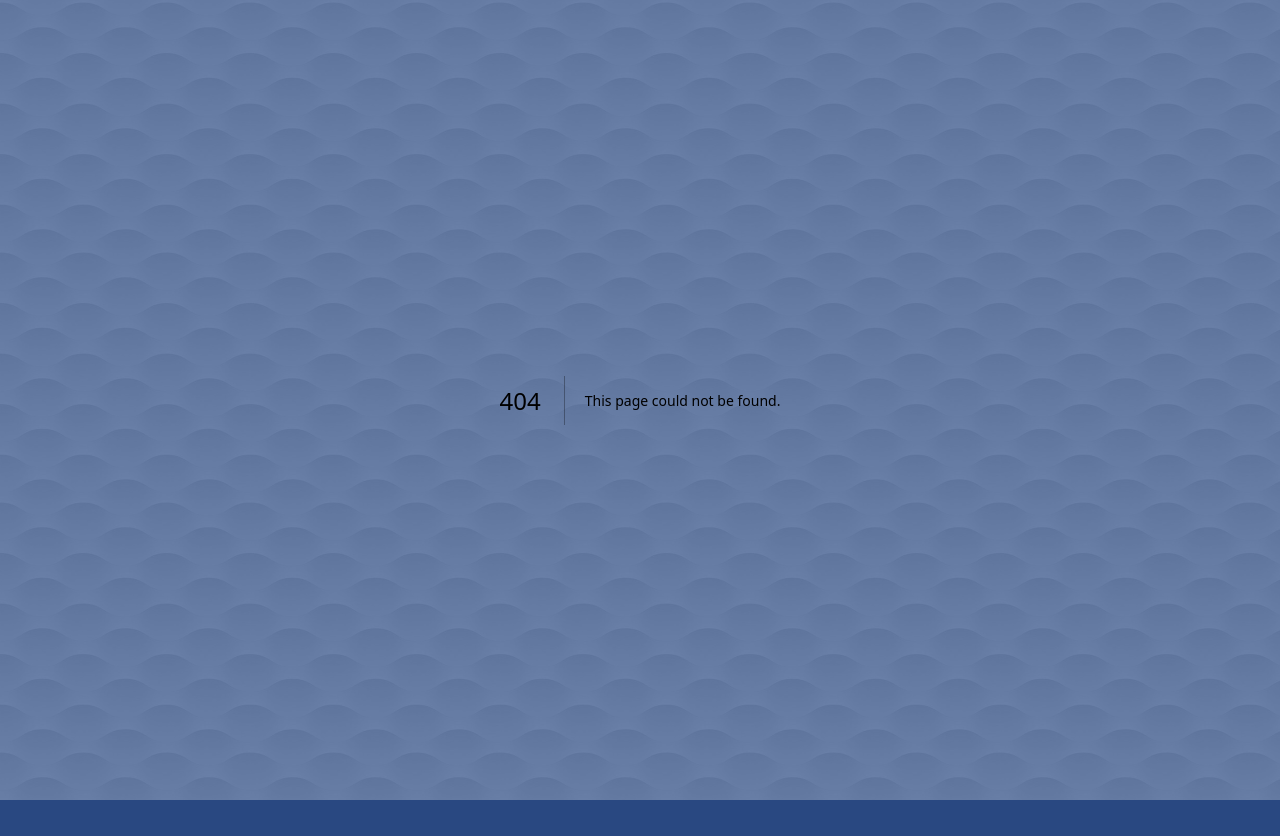
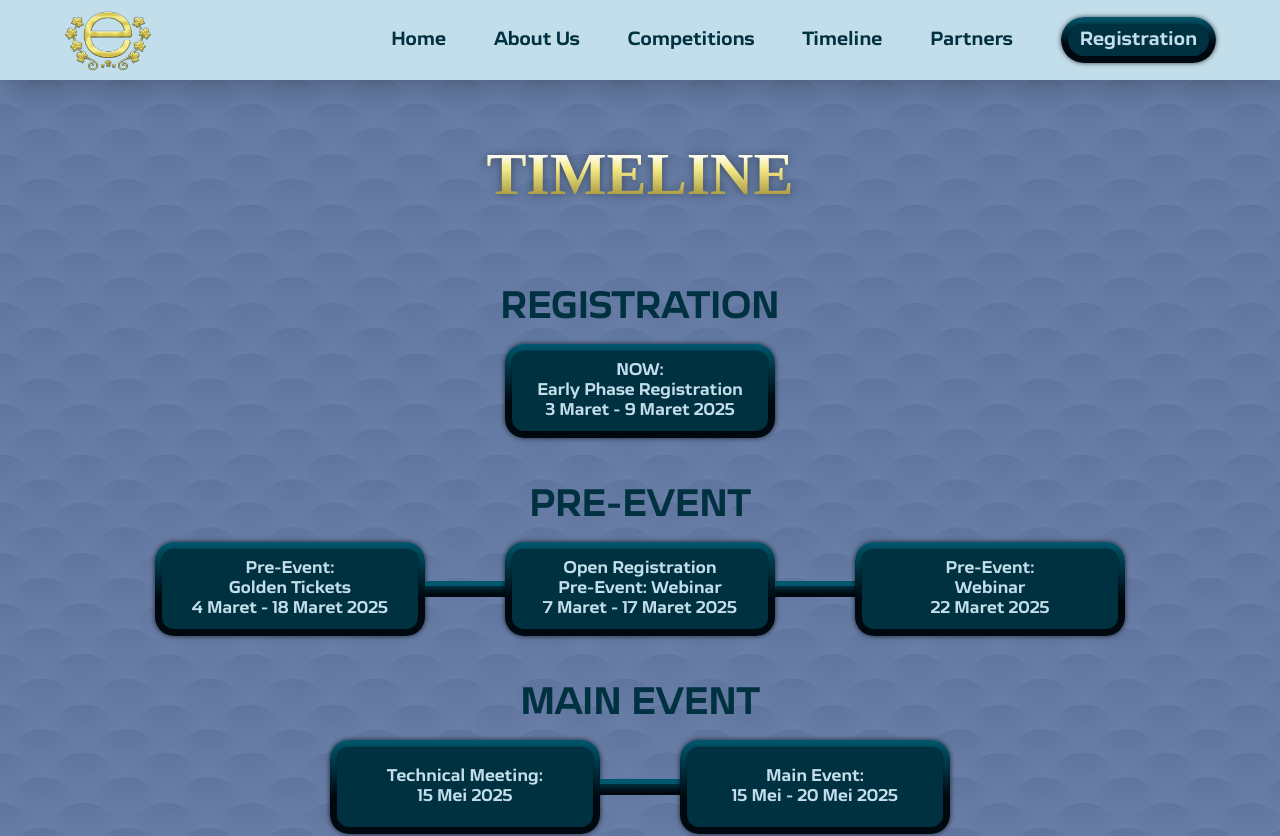
Before and after one commit to absolutepraya/alsa-ecomp, a Next.js app: page /timeline in a window 1280 px wide. Before the commit this address had no page. Shown: the top 836 px of the page. Before the commit the page ends 800 px from the top, so only its background shows below. Built offline with nearby package versions, Linux system fonts and the light colour scheme.

Commit message:
feat: add Timeline page and Line component for event registration and details

```diff
--- /dev/null
+++ b/src/app/timeline/page.jsx
@@ -0,0 +1,106 @@
+'use client';
+
+import NavBar from '@/components/navbar';
+import Emboss from '@/components/emboss';
+import Footer from '@/components/footer';
+import GoldText from '@/components/goldtext';
+import Line from '@/components/line';
+
+export default function Timeline() {
+  return (
+    <div className="relative flex min-h-screen flex-col items-center gap-y-20 px-0 pb-[420px] pt-36">
+      <NavBar />
+
+      <GoldText
+        text="TIMELINE"
+        className="text-6xl font-extrabold"
+      />
+
+      <div className="flex max-w-[70rem] flex-col gap-y-12">
+        <div className="flex flex-col items-center justify-center gap-y-4">
+          <p className="text-4xl text-primary">REGISTRATION</p>
+          <Emboss
+            innerClassName="rounded-xl w-[16rem] h-20  flex items-center justify-center"
+            outerClassName="w-fit"
+          >
+            <p className="text-center leading-5">
+              NOW:
+              <br />
+              Early Phase Registration
+              <br />3 Maret - 9 Maret 2025
+            </p>
+          </Emboss>
+        </div>
+        <div className="flex flex-col items-center justify-center gap-y-4">
+          <p className="text-4xl text-primary">PRE-EVENT</p>
+          <div className="flex flex-row items-center justify-center">
+            <Emboss
+              innerClassName="rounded-xl w-[16rem] h-20  flex items-center justify-center"
+              outerClassName="w-fit"
+            >
+              <p className="text-center leading-5">
+                Pre-Event:
+                <br />
+                Golden Tickets
+                <br />4 Maret - 18 Maret 2025
+              </p>
+            </Emboss>
+            <Line />
+            <Emboss
+              innerClassName="rounded-xl w-[16rem] h-20  flex items-center justify-center"
+              outerClassName="w-fit"
+            >
+              <p className="text-center leading-5">
+                Open Registration
+                <br />
+                Pre-Event: Webinar
+                <br />7 Maret - 17 Maret 2025
+              </p>
+            </Emboss>
+            <Line />
+            <Emboss
+              innerClassName="rounded-xl w-[16rem] h-20  flex items-center justify-center"
+              outerClassName="w-fit"
+            >
+              <p className="text-center leading-5">
+                Pre-Event:
+                <br />
+                Webinar
+                <br />
+                22 Maret 2025
+              </p>
+            </Emboss>
+          </div>
+        </div>
+        <div className="flex flex-col items-center justify-center gap-y-4">
+          <p className="text-4xl text-primary">MAIN EVENT</p>
+          <div className="flex flex-row items-center justify-center">
+            <Emboss
+              innerClassName="rounded-xl w-[16rem] h-20  flex items-center justify-center"
+              outerClassName="w-fit"
+            >
+              <p className="text-center leading-5">
+                Technical Meeting:
+                <br />
+                15 Mei 2025
+              </p>
+            </Emboss>
+            <Line />
+            <Emboss
+              innerClassName="rounded-xl w-[16rem] h-20  flex items-center justify-center"
+              outerClassName="w-fit"
+            >
+              <p className="text-center leading-5">
+                Main Event:
+                <br />
+                15 Mei - 20 Mei 2025
+              </p>
+            </Emboss>
+          </div>
+        </div>
+      </div>
+
+      <Footer />
+    </div>
+  );
+}
--- /dev/null
+++ b/src/components/line.jsx
@@ -0,0 +1,5 @@
+export default function Line() {
+  return (
+    <div className="h-4 w-20 bg-gradient-to-b from-secondary from-[30%] via-primary via-[5%] to-tertiary to-[80%]" />
+  );
+}
```
